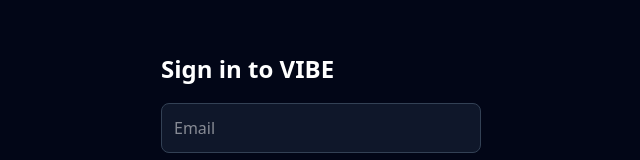
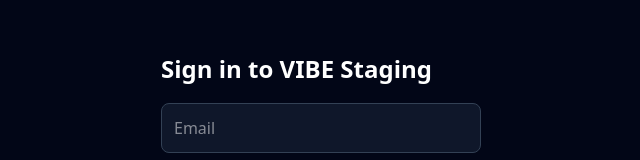
Before and after one commit to lupobill-rgb/v0-vibe-assistant-ui, a Next.js app in the folder apps/web/: page /login in a window 1280 px wide. Shown: the part 215-375 px from the top of the page, without its empty margins (319-959 px from the left). Built offline with nearby package versions, Linux system fonts and the light colour scheme; no server answers.

Commit message:
test: staging env verification

```diff
--- a/apps/web/app/login/page.tsx
+++ b/apps/web/app/login/page.tsx
@@ -59,7 +59,7 @@ export default function LoginPage() {
     <div style={{ background: '#020617', minHeight: '100vh', display: 'flex', alignItems: 'center', justifyContent: 'center' }}>
       <form onSubmit={isSignup ? handleSignup : handleLogin} style={{ display: 'flex', flexDirection: 'column', gap: '16px', width: '320px' }}>
         <h1 style={{ color: 'white', fontSize: '24px', fontWeight: 'bold' }}>
-          {isSignup ? 'Create your VIBE account' : 'Sign in to VIBE'}
+          {isSignup ? 'Create your VIBE account' : 'Sign in to VIBE Staging'}
         </h1>
         <input type="email" placeholder="Email" value={email} onChange={e => setEmail(e.target.value)}
           style={{ padding: '12px', borderRadius: '8px', border: '1px solid #334155', background: '#0f172a', color: 'white' }} />
```
